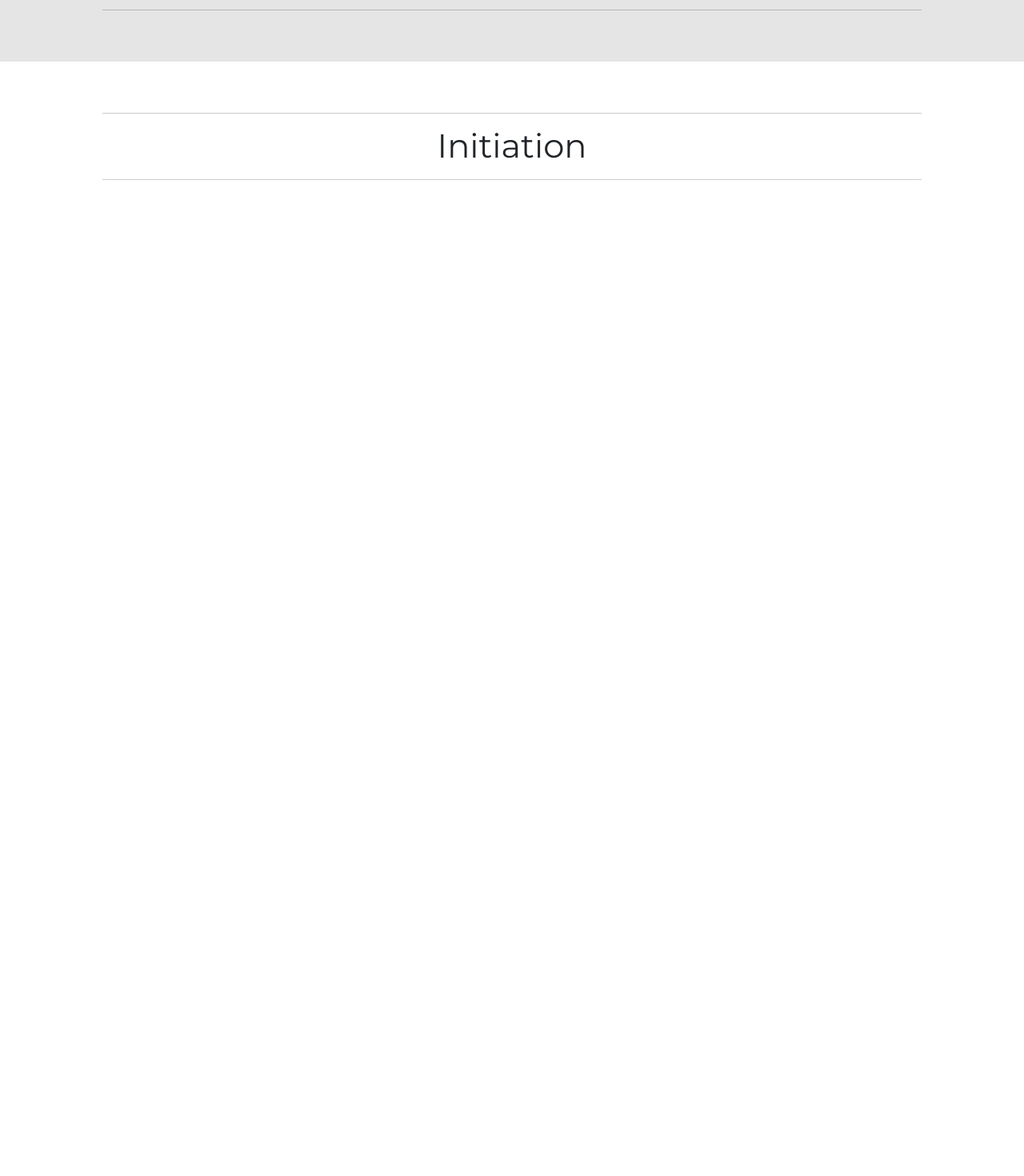
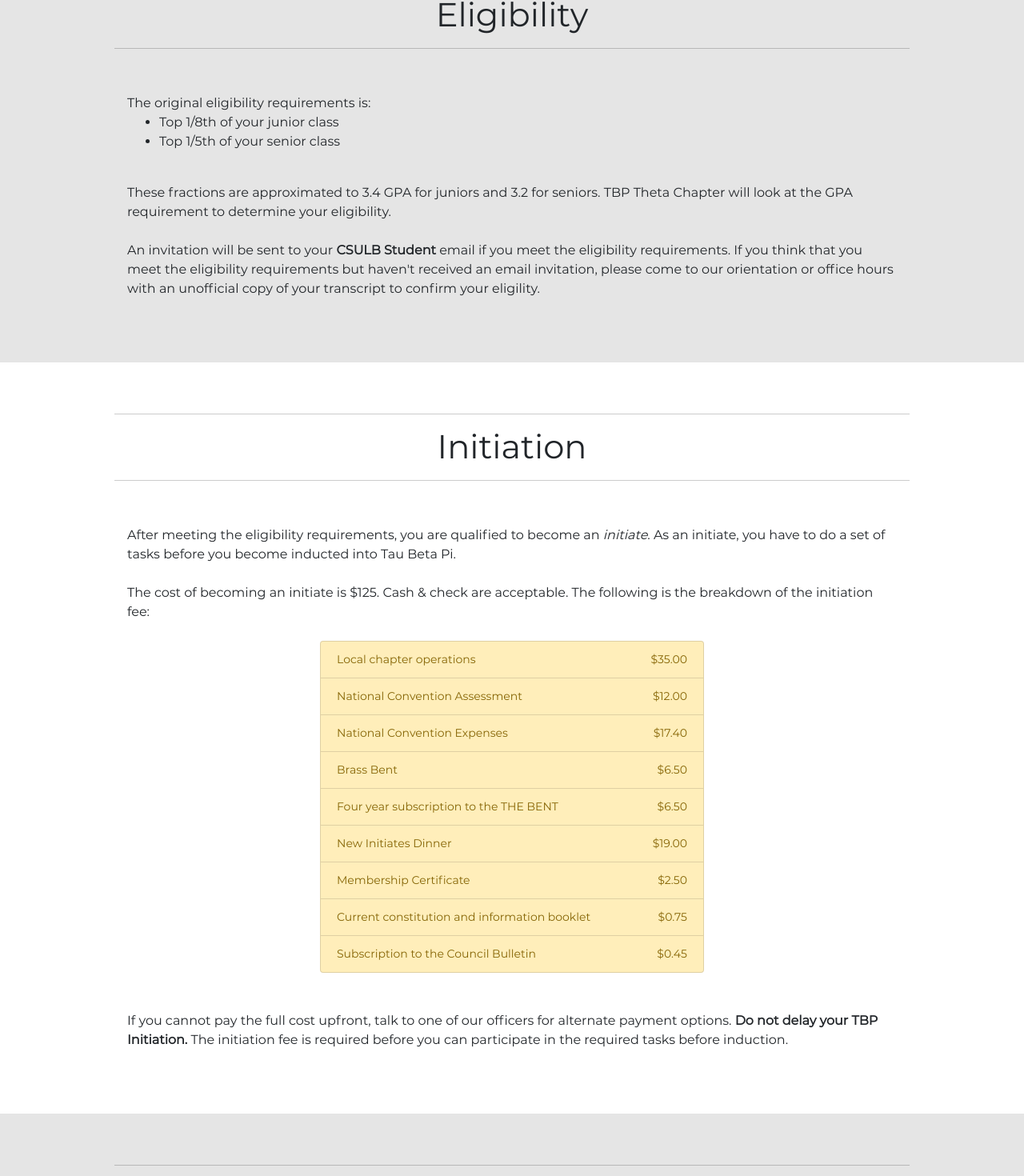
Before and after one commit to csulb-tau-beta-pi/TBP-Website-2019, a React (Create React App) app: page /initiation in a window 1280 px wide. Shown: the part 1311-2781 px from the top of the page at 80% size. Before the commit the page ends 1600 px from the top, so only its background shows below. Built offline with nearby package versions, Linux system fonts and the light colour scheme; a web font is replaced by a local one.

Commit message:
Worked on Initiation Page / Hid Scroll Bar

```diff
--- a/src/index.css
+++ b/src/index.css
@@ -12,3 +12,7 @@ code {
   font-family: source-code-pro, Menlo, Monaco, Consolas, "Courier New",
     monospace;
 }
+
+::-webkit-scrollbar {
+  display: none;
+}
--- a/src/modules/components/GlobalStyles.css
+++ b/src/modules/components/GlobalStyles.css
@@ -15,6 +15,12 @@ h3 {
 h4 {
   font-size: 2rem !important;
   font-family: "Montserrat", Helvetica, sans-serif;
+}
+
+p {
+  font-family: "Montserrat", Helvetica, sans-serif;
+  padding: 1rem;
+  margin: auto;
 }
 
 .em1 {
--- a/src/modules/pages/about/About.css
+++ /dev/null
@@ -1,5 +0,0 @@
-p {
-  font-family: "Montserrat", Helvetica, sans-serif;
-  padding: 1rem;
-  margin: auto;
-}
--- a/src/modules/pages/about/About.js
+++ b/src/modules/pages/about/About.js
@@ -13,7 +13,6 @@ import {
 import Footer from "../../components/Footer";
 import "../../../assets/fonts/FontStyles.css";
 import "../../components/GlobalStyles.css";
-import "./About.css";
 
 class About extends Component {
   render() {
@@ -56,6 +55,7 @@ class About extends Component {
               <hr />
               <h3>Code of Ethics of Engineers</h3>
               <hr />
+              <br />
               <h4>The Fundamental Principles</h4>
               <p>
                 Engineers uphold and advance the integrity, honor, and dignity
--- a/src/modules/pages/initation/Initiation.js
+++ b/src/modules/pages/initation/Initiation.js
@@ -6,27 +6,27 @@ import {
   Card,
   CardText,
   CardBody,
-  CardTitle
+  CardTitle,
+  ListGroup,
+  ListGroupItem
 } from "reactstrap";
 import "../../../assets/fonts/FontStyles.css";
 import "../../components/GlobalStyles.css";
 
 class Initiation extends Component {
-  constructor(props) {
-    super(props);
-    this.state = {};
-  }
   render() {
     return (
       <div className="page">
         <div className="section-white">
           <div className="w-80">
+            <div className="col-12 narrow">
               <Container fluid>
                 <hr />
                 <h2>
                   How to <span class="em1">Join</span>
                 </h2>
                 <hr />
+                <br />
                 <Row>
                   <Col lg="6" className="mb-5">
                     <Card body className="h-100" style={cardStyle}>
@@ -41,6 +41,7 @@ class Initiation extends Component {
                               Eligibility Requirement
                             </li>
                             <ul>
+                              <li>Student at CSULB</li>
                               <li>Juniors: 3.4 GPA</li>
                               <li>Seniors: 3.2 GPA</li>
                             </ul>
@@ -58,7 +59,9 @@ class Initiation extends Component {
                                 <li>Polish Individual Bent</li>
                                 <li>Polish Big Bent</li>
                                 <li>Attend an event/workshop</li>
-                              <li>Volunteer for community service (1 hour)</li>
+                                <li>
+                                  Volunteer for community service (1 hour)
+                                </li>
                                 <li>Sign up and attend Officer Interview</li>
                                 <li>Attend Tau Beta Pi Induction Ceremony</li>
                               </li>
@@ -82,19 +85,20 @@ class Initiation extends Component {
                           <ul style={{ textAlign: "left" }}>
                             <li>Fulfill Undergraduate Student Requirements</li>
                             <li>
-                            Submit a letter from your graduate advisor verifying
-                            that you have completed at least 50% of your degree
-                            requirements
+                              Submit a letter from your graduate advisor
+                              verifying that you have completed at least 50% of
+                              your degree requirements
                             </li>
                             <li>
-                            Obtain, complete and turn in the section eligibility
-                            form to the Tau Beta Pi Office. Please make note of
-                            the INSTRUCTIONS and REQUIRED DOCUMENTATION listed
-                            on the right side of the form. Turn it into an
-                            officer by the due date in the contact e-mail. If
-                            you can’t make it to any office hours, please put it
-                            in an envelope (labeled Grad Student Eligibility)
-                            and slide it under the door.
+                              Obtain, complete and turn in the section
+                              eligibility form to the Tau Beta Pi Office. Please
+                              make note of the INSTRUCTIONS and REQUIRED
+                              DOCUMENTATION listed on the right side of the
+                              form. Turn it into an officer by the due date in
+                              the contact e-mail. If you can’t make it to any
+                              office hours, please put it in an envelope
+                              (labeled Grad Student Eligibility) and slide it
+                              under the door.
                             </li>
                           </ul>
                         </CardText>
@@ -105,25 +109,119 @@ class Initiation extends Component {
                 <div>
                   <Card style={divSideDecoration} className="nexa-light">
                     A signature sheet will be given after paying the initiation
-                  fee. Initiates are required to complete the signature sheet by
-                  the day of the Induction Ceremony.
+                    fee. Initiates are required to complete the signature sheet
+                    by the day of the Induction Ceremony.
                   </Card>
                 </div>
               </Container>
             </div>
           </div>
+        </div>
         <div className="section-gray">
           <div className="w-80">
+            <div className="col-12 narrow text-left">
               <hr />
               <h3>Eligibility</h3>
               <hr />
+              <br />
+              <p>
+                The original eligibility requirements is:
+                <ul>
+                  <li>Top 1/8th of your junior class</li>
+                  <li>Top 1/5th of your senior class</li>
+                </ul>
+                <br />
+                These fractions are approximated to 3.4 GPA for juniors and 3.2
+                for seniors. TBP Theta Chapter will look at the GPA requirement
+                to determine your eligibility.
+                <br /> <br />
+                An invitation will be sent to your
+                <span style={{ fontWeight: "bold" }}> CSULB Student</span> email
+                if you meet the eligibility requirements. If you think that you
+                meet the eligibility requirements but haven't received an email
+                invitation, please come to our orientation or office hours with
+                an unofficial copy of your transcript to confirm your eligility.
+              </p>
+            </div>
           </div>
         </div>
         <div className="section-white">
           <div className="w-80">
+            <div className="col-12 narrow text-left">
               <hr />
               <h3>Initiation</h3>
               <hr />
+              <br />
+              <p>
+                After meeting the eligibility requirements, you are qualified to
+                become an <i>initiate</i>. As an initiate, you have to do a set
+                of tasks before you become inducted into Tau Beta Pi.
+                <br />
+                <br />
+                The cost of becoming an initiate is $125. Cash & check are
+                acceptable. The following is the breakdown of the initiation
+                fee:
+                <br />
+                <br />
+                <ListGroup style={initiationList}>
+                  <ListGroupItem color="warning">
+                    Local chapter operations
+                    <span style={initiationListItem}>$35.00</span>
+                  </ListGroupItem>
+                  <ListGroupItem color="warning">
+                    National Convention Assessment
+                    <span style={initiationListItem}>$12.00</span>
+                  </ListGroupItem>
+                  <ListGroupItem color="warning">
+                    National Convention Expenses
+                    <span style={initiationListItem}>$17.40</span>
+                  </ListGroupItem>
+                  <ListGroupItem color="warning">
+                    Brass Bent
+                    <span style={initiationListItem}>$6.50</span>
+                  </ListGroupItem>
+                  <ListGroupItem color="warning">
+                    Four year subscription to the THE BENT
+                    <span style={initiationListItem}>$6.50</span>
+                  </ListGroupItem>
+                  <ListGroupItem color="warning">
+                    New Initiates Dinner
+                    <span style={initiationListItem}>$19.00</span>
+                  </ListGroupItem>
+                  <ListGroupItem color="warning">
+                    Membership Certificate
+                    <span style={initiationListItem}>$2.50</span>
+                  </ListGroupItem>
+                  <ListGroupItem color="warning">
+                    Current constitution and information booklet
+                    <span style={initiationListItem}>$0.75</span>
+                  </ListGroupItem>
+                  <ListGroupItem color="warning">
+                    Subscription to the Council Bulletin
+                    <span style={initiationListItem}>$0.45</span>
+                  </ListGroupItem>
+                </ListGroup>
+                <br />
+                <br />
+                If you cannot pay the full cost upfront, talk to one of our
+                officers for alternate payment options.{" "}
+                <span style={{ fontWeight: "bold" }}>
+                  Do not delay your TBP Initiation.
+                </span>{" "}
+                The initiation fee is required before you can participate in the
+                required tasks before induction.
+              </p>
+            </div>
+          </div>
+        </div>
+        <div className="section-gray">
+          <div className="w-80">
+            <div className="col-12 narrow text-left">
+              <hr />
+              <h3>Induction</h3>
+              <hr />
+              <br />
+            </div>
           </div>
         </div>
       </div>
@@ -149,3 +247,13 @@ const cardStyle = {
   boxShadow: "1px 1px 6px rgba(0,0,0,0.3)",
   borderWidth: 0
 };
+
+const initiationList = {
+  maxWidth: "30rem",
+  margin: "auto",
+  fontSize: "14px"
+};
+
+const initiationListItem = {
+  float: "right"
+};
```
Also changed, not shown: 1 other file (tests, documents, lock files or other folders). Lines whose indentation alone changed are shown as unchanged.
